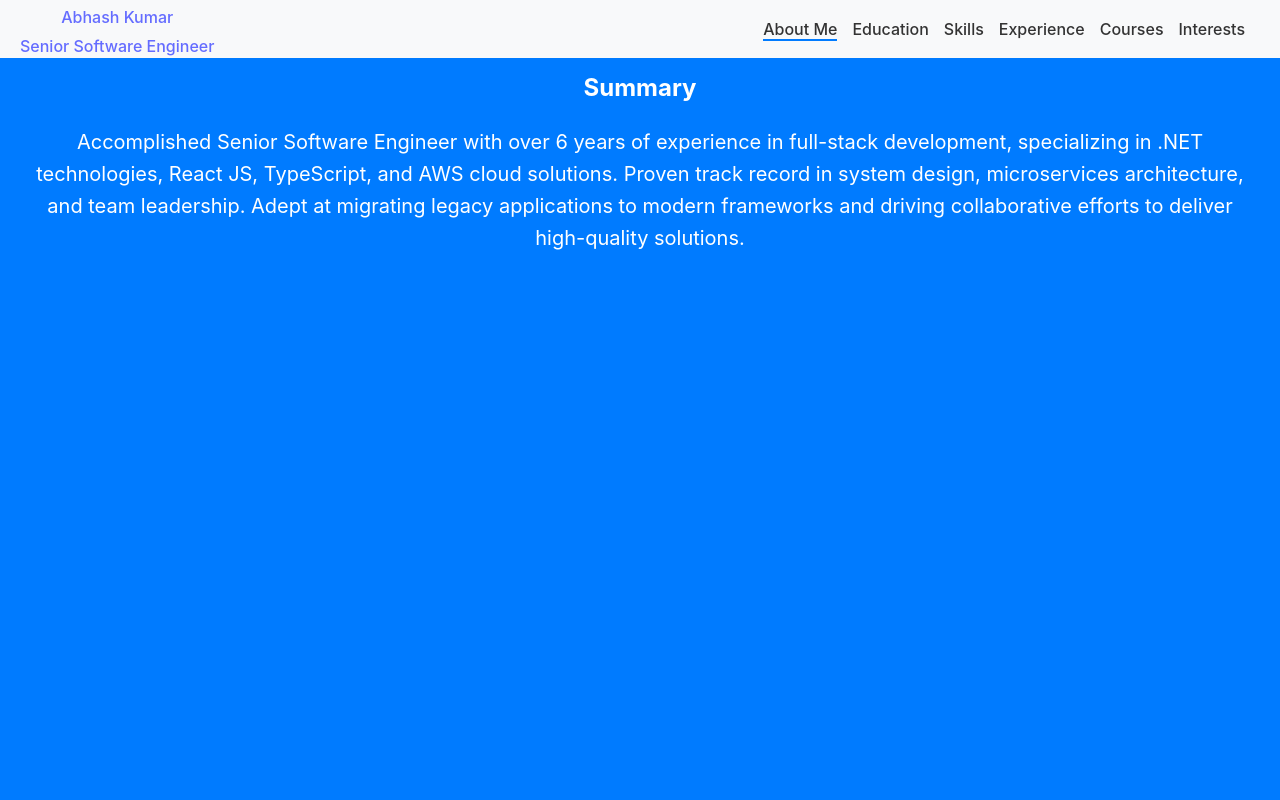
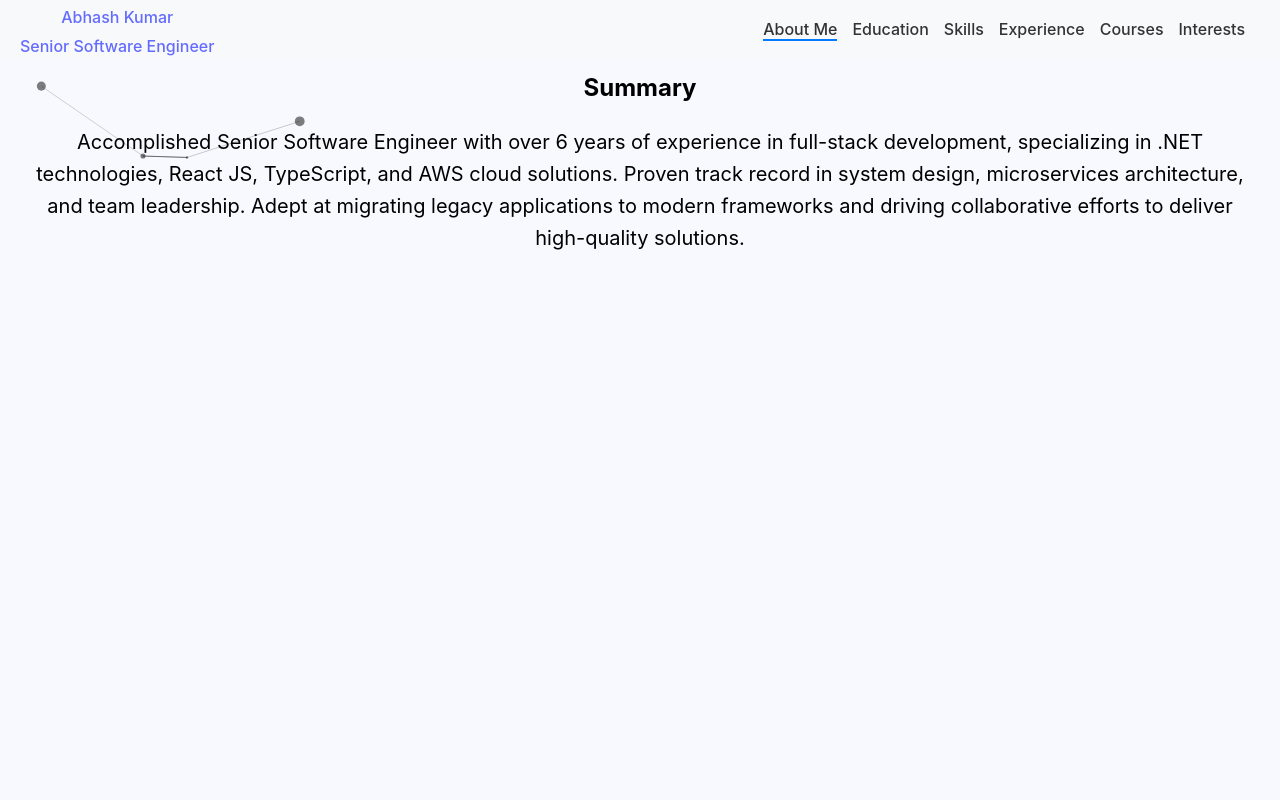
Before and after one commit to abhashkumar/portfolio-abhash, a React (Vite) app: page / in a window 1280 px wide. Shown: the top 800 px of the page. Built offline with nearby package versions, Linux system fonts and the light colour scheme.

Commit message:
Adding particles support

```diff
--- a/package.json
+++ b/package.json
@@ -10,7 +10,10 @@
     "preview": "vite preview"
   },
   "dependencies": {
-	"bootstrap": "^5.3.3",
+    "@tsparticles/engine": "^3.3.0",
+    "@tsparticles/react": "^3.0.0",
+    "@tsparticles/slim": "^3.3.0",
+    "bootstrap": "^5.3.3",
     "react": "^18.2.0",
     "react-dom": "^18.2.0",
     "reactstrap": "^9.2.2"
--- a/src/Styles/Summary.css
+++ b/src/Styles/Summary.css
@@ -1,11 +1,16 @@
 .summary {
     padding: 50px 20px;
-    background-color: #007bff;
+    background-color: ghostwhite;
     color: #fff;
     height:100vh;
+  }
+
+  .summary h2 {
+    color: black;
   }
 
   .summary p {
     font-size: 20px;
     line-height: 1.6;
+    color:black;
   }
--- a/src/components/Summary.tsx
+++ b/src/components/Summary.tsx
@@ -1,9 +1,11 @@
 import React from 'react';
 import '../Styles/Summary.css'; // Import CSS for summary animation
+import ParticleBackground from './helper/ParticleBackground';
 
 const Summary: React.FC = () => {
   return (
     <section id="summary" className="summary">
+      <ParticleBackground />
       <h2>Summary</h2>
       <p>
         Accomplished Senior Software Engineer with over 6 years of experience in full-stack development, specializing in .NET technologies, React JS, TypeScript, and AWS cloud solutions. Proven track record in system design, microservices architecture, and team leadership. Adept at migrating legacy applications to modern frameworks and driving collaborative efforts to deliver high-quality solutions.
--- /dev/null
+++ b/src/components/helper/ParticleBackground.tsx
@@ -0,0 +1,101 @@
+import { useEffect, useMemo, useState } from "react";
+import Particles, { initParticlesEngine } from "@tsparticles/react";
+import {
+  type ISourceOptions,
+} from "@tsparticles/engine";
+import { loadSlim } from "@tsparticles/slim"; // if you are going to use `loadSlim`, install the "@tsparticles/slim" package too.
+
+import './Styles/Particle.css';
+
+const ParticleBackground = () => {
+  const [init, setInit] = useState(false);
+
+  useEffect(() => {
+    initParticlesEngine(async (engine) => {
+      await loadSlim(engine);
+    }).then(() => {
+      setInit(true);
+    });
+  }, []);
+
+  const options: ISourceOptions = useMemo(
+    () => ({
+      fullScreen:false,
+      fpsLimit: 60,
+      interactivity: {
+        events: {
+          onClick: {
+            enable: true,
+            mode: "push",
+          },
+          onHover: {
+            enable: true,
+            mode: "repulse",
+          },
+        },
+        modes: {
+          push: {
+            quantity: 4,
+          },
+          repulse: {
+            distance: 200,
+            duration: 0.4,
+          },
+        },
+      },
+      particles: {
+        color: {
+          value: "#000000",
+        },
+        links: {
+          color: "#000000",
+          distance: 150,
+          enable: true,
+          opacity: 0.5,
+          width: 1,
+        },
+        move: {
+          direction: "none",
+          enable: true,
+          outModes: {
+            default: "out",
+          },
+          random: false,
+          speed: 6,
+          straight: false,
+        },
+        number: {
+          density: {
+            enable: true,
+          },
+          value: 200,
+        },
+        opacity: {
+          value: 0.5,
+        },
+        shape: {
+          type: "circle",
+        },
+        size: {
+          value: { min: 1, max: 5 },
+        },
+      },
+      detectRetina: true
+    }),
+    [],
+  );
+
+  if (init) {
+    return (
+      <Particles
+        id="tsparticles"
+        options={options}
+        className="particle-position"
+      />
+    );
+  }
+
+  return <></>;
+};
+
+export default ParticleBackground;
--- /dev/null
+++ b/src/components/helper/Styles/Particle.css
@@ -0,0 +1,3 @@
+.particle-position {
+position:absolute;
+}
```
Also changed, not shown: 1 other file (tests, documents, lock files or other folders).
